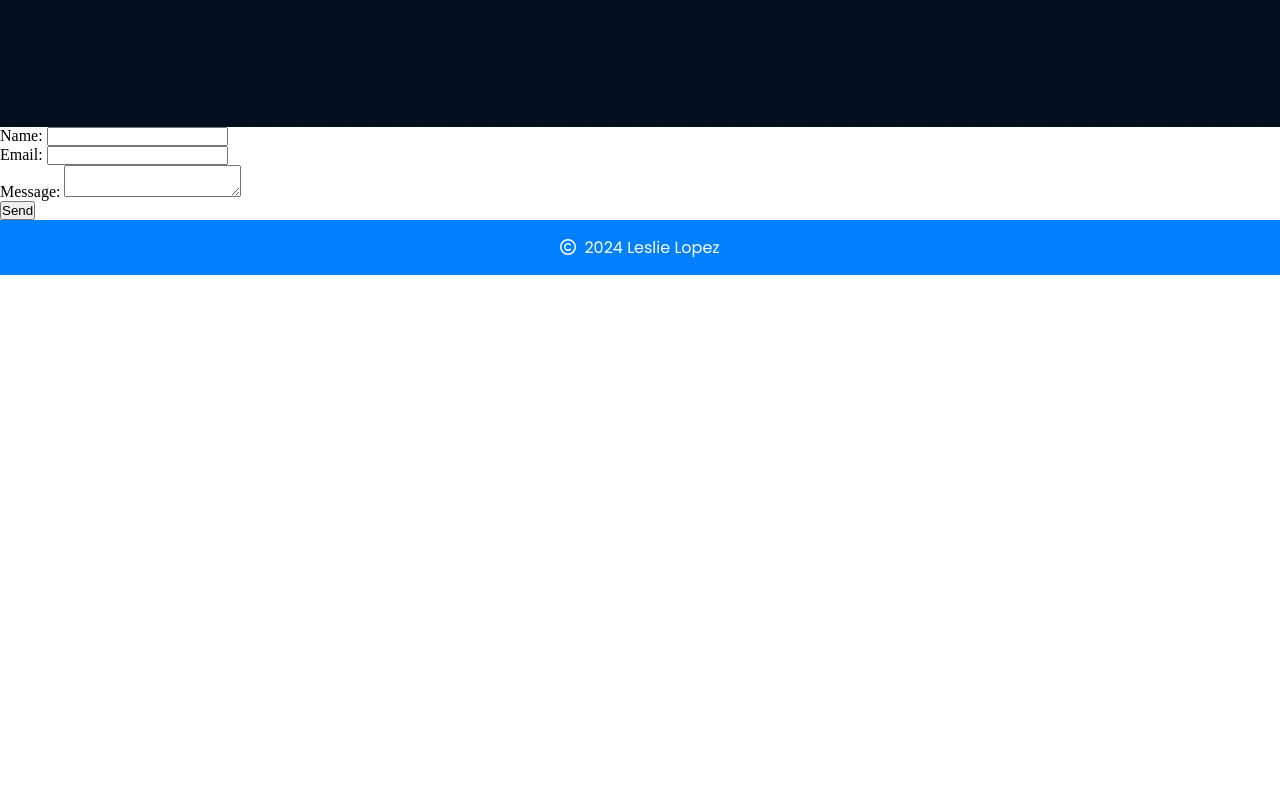
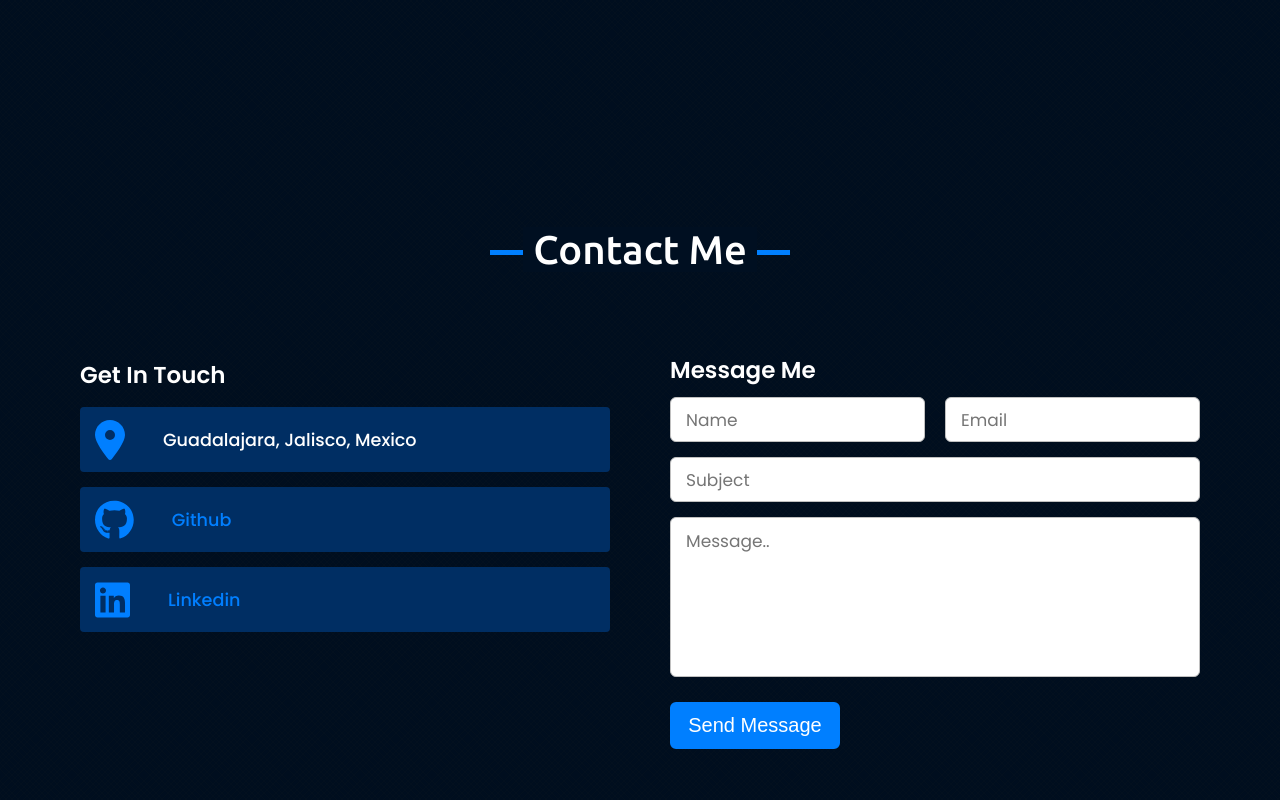
Before and after one commit to LeslieLopez25/react-portfolio-website, a React (Create React App) app: page / in a window 1280 px wide. Shown: the part 7060-7860 px from the top of the page. Before the commit the page ends 7335 px from the top, so only its background shows below. Built offline with nearby package versions, Linux system fonts and the light colour scheme.

Commit message:
Updated contact component

```diff
--- a/src/components/Contact/contact.component.js
+++ b/src/components/Contact/contact.component.js
@@ -1,27 +1,105 @@
 import React from "react";
+import { FontAwesomeIcon } from "@fortawesome/react-fontawesome";
+import { faMapMarkerAlt } from "@fortawesome/free-solid-svg-icons";
+import { faGithub, faLinkedin } from "@fortawesome/free-brands-svg-icons";
+
+import "../../App.css";
+import "./contact.styles.css";
 
 export default function Contact() {
   return (
-    <form name="contact" method="POST" data-netlify="true">
-      <input type="hidden" name="form-name" value="contact" />
-      <p>
-        <label>
-          Name: <input type="text" name="name" />
-        </label>
-      </p>
-      <p>
-        <label>
-          Email: <input type="email" name="email" />
-        </label>
-      </p>
-      <p>
-        <label>
-          Message: <textarea name="message"></textarea>
-        </label>
-      </p>
-      <p>
-        <button type="submit">Send</button>
-      </p>
-    </form>
+    <section className="contact" id="contact">
+      <div className="max-width">
+        <h2 className="title">
+          <span>Contact Me</span>
+        </h2>
+        <div className="contact-content">
+          <div className="column left">
+            <h3 className="text">Get In Touch</h3>
+            <div className="icons">
+              <div className="row">
+                <FontAwesomeIcon icon={faMapMarkerAlt} className="icon" />
+                <div className="info">
+                  <h4 className="head">Guadalajara, Jalisco, Mexico</h4>
+                </div>
+              </div>
+              <div className="row">
+                <FontAwesomeIcon icon={faGithub} className="icon" />
+                <div className="info">
+                  <h4 className="head">
+                    <a
+                      target="_blank"
+                      rel="noopener noreferrer"
+                      href="https://github.com/LeslieLopez25"
+                    >
+                      Github
+                    </a>
+                  </h4>
+                </div>
+              </div>
+              <div className="row">
+                <FontAwesomeIcon icon={faLinkedin} className="icon" />
+                <div className="info">
+                  <h4 className="head">
+                    <a
+                      target="_blank"
+                      rel="noopener noreferrer"
+                      href="https://www.linkedin.com/in/leslie-lopez-anaya-1315lcla2125/"
+                    >
+                      Linkedin
+                    </a>
+                  </h4>
+                </div>
+              </div>
+            </div>
+          </div>
+          <div className="column right">
+            <div className="text">Message Me</div>
+            <form
+              name="contact"
+              method="POST"
+              data-netlify="true"
+              data-netlify-recaptcha="true"
+            >
+              <input type="hidden" name="form-name" value="contact" />
+              <div className="fields">
+                <div className="field name">
+                  <input type="text" placeholder="Name" name="name" required />
+                </div>
+                <div className="field email">
+                  <input
+                    type="email"
+                    placeholder="Email"
+                    name="email"
+                    required
+                  />
+                </div>
+              </div>
+              <div className="field">
+                <input
+                  type="text"
+                  placeholder="Subject"
+                  name="subject"
+                  required
+                />
+              </div>
+              <div className="field textarea">
+                <textarea
+                  cols="30"
+                  rows="10"
+                  placeholder="Message.."
+                  name="message"
+                  required
+                ></textarea>
+              </div>
+              <div className="button">
+                <div data-netlify-recaptcha="true"></div>
+                <button type="submit">Send Message</button>
+              </div>
+            </form>
+          </div>
+        </div>
+      </div>
+    </section>
   );
 }
```
